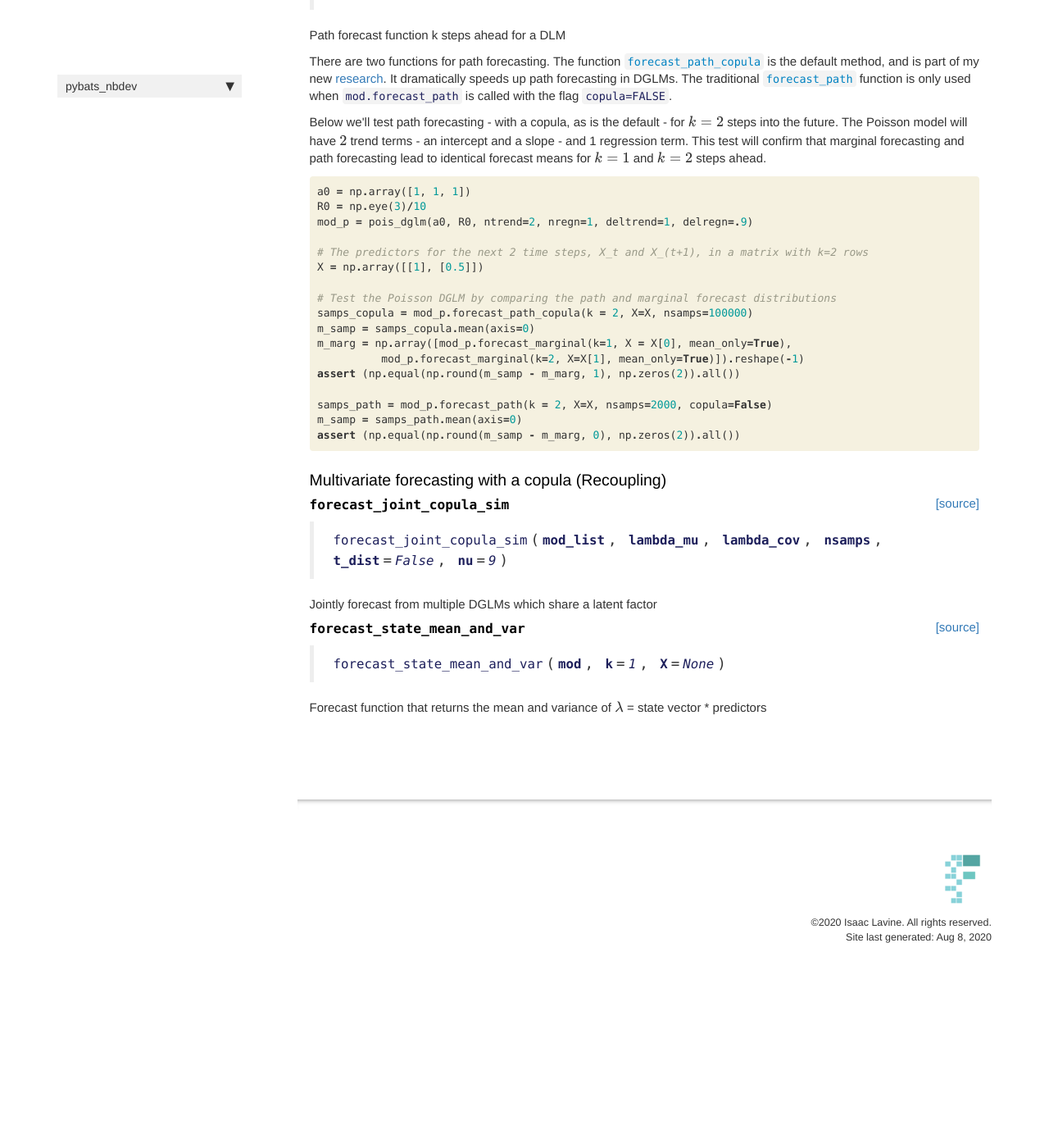
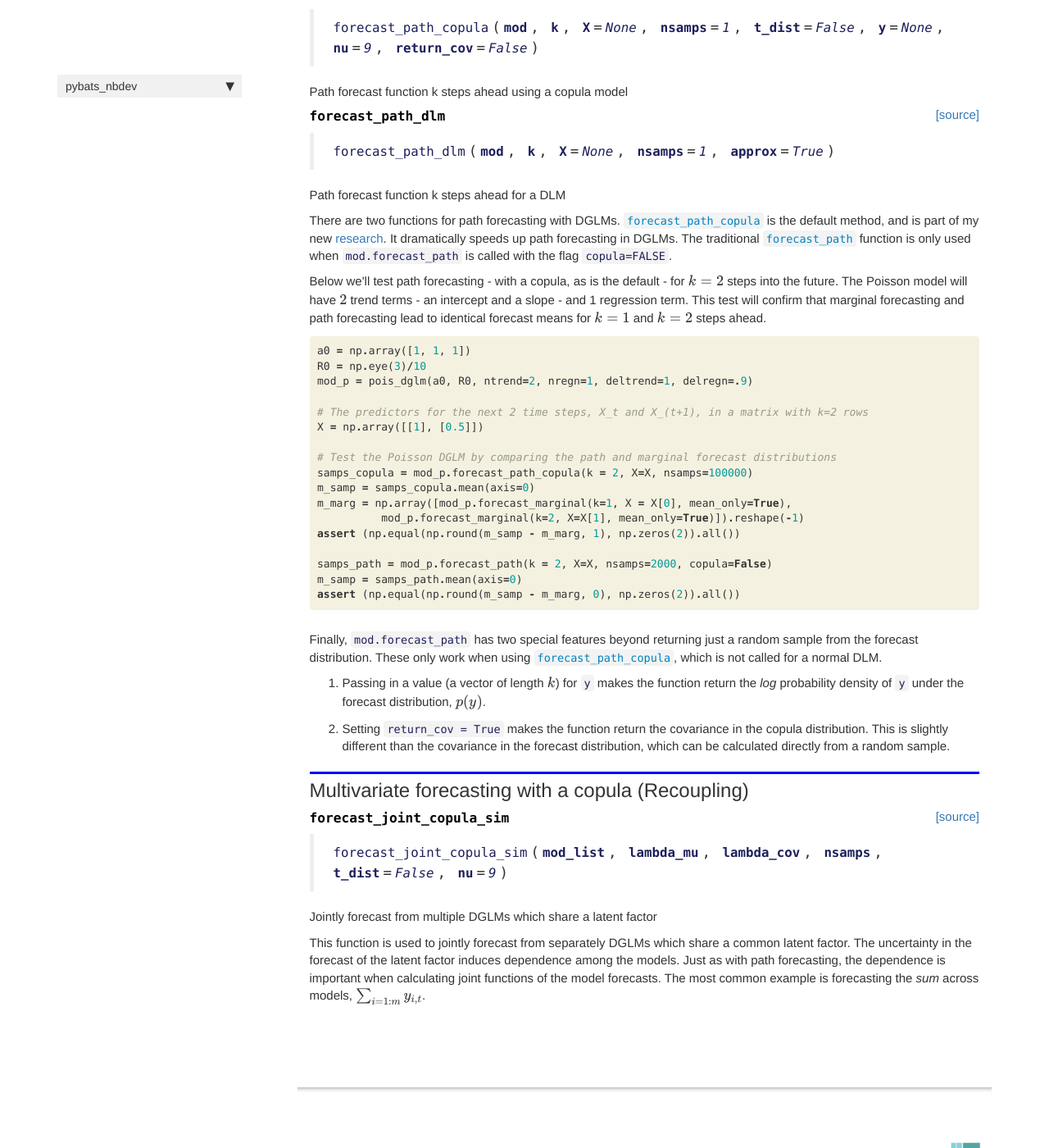
Before and after one commit to lavinei/pybats_nbdev, a Jekyll site: the page built from docs/forecast.html, in a window 1280 px wide and 1400 px high, scrolled down 2928 px. Shown: the whole window at 82% size. Built offline with Jekyll 4.4.1, drawn with Linux system fonts in a browser that asks for light colours; nearby versions of some CDN libraries; comment, search, counter and statistics services are not loaded; before the commit the page ends 4131 px from its top, so only the background shows below that; some of the changed text lies outside the part shown.

Commit message:
polishing up forecast documentation

```diff
--- a/docs/forecast.html
+++ b/docs/forecast.html
@@ -240,6 +240,18 @@
 </div>
     {% endraw %}
 
+<div class="cell border-box-sizing text_cell rendered"><div class="inner_cell">
+<div class="text_cell_render border-box-sizing rendered_html">
+<p>Finally, <code>mod.forecast_marginal</code> has three special features beyond returning just a random sample from the forecast distribution:</p>
+<ol>
+<li>Setting <code>mean_only = True</code> makes the function return the mean of the forecast distribution, instead of a random sample.</li>
+<li>Setting <code>state_mean_and_var = True</code> makes the function return the mean and variance of the linear predictor, $\lambda_t = F_t^{'} \theta_t$.</li>
+<li>Passing in a value for <code>y</code> makes the function return the <em>log</em> probability density of <code>y</code> under the forecast distribution, $p(y)$.</li>
+</ol>
+
+</div>
+</div>
+</div>
     {% raw %}
 
 <div class="cell border-box-sizing code_cell rendered">
@@ -325,7 +337,7 @@
 
 
 <div class="output_markdown rendered_html output_subarea ">
-<h4 id="forecast_path" class="doc_header"><code>forecast_path</code><a href="https://github.com/lavinei/pybats_nbdev/tree/master/pybats_nbdev/forecast.py#L94" class="source_link" style="float:right">[source]</a></h4><blockquote><p><code>forecast_path</code>(<strong><code>mod</code></strong>, <strong><code>k</code></strong>, <strong><code>X</code></strong>=<em><code>None</code></em>, <strong><code>nsamps</code></strong>=<em><code>1</code></em>)</p>
+<h4 id="forecast_path" class="doc_header"><code>forecast_path</code><a href="https://github.com/lavinei/pybats_nbdev/tree/master/pybats_nbdev/forecast.py#L113" class="source_link" style="float:right">[source]</a></h4><blockquote><p><code>forecast_path</code>(<strong><code>mod</code></strong>, <strong><code>k</code></strong>, <strong><code>X</code></strong>=<em><code>None</code></em>, <strong><code>nsamps</code></strong>=<em><code>1</code></em>)</p>
 </blockquote>
 <p>Path forecast function k steps ahead using sequential simulation</p>
 
@@ -357,7 +369,7 @@
 
 
 <div class="output_markdown rendered_html output_subarea ">
-<h4 id="forecast_path_copula" class="doc_header"><code>forecast_path_copula</code><a href="https://github.com/lavinei/pybats_nbdev/tree/master/pybats_nbdev/forecast.py#L146" class="source_link" style="float:right">[source]</a></h4><blockquote><p><code>forecast_path_copula</code>(<strong><code>mod</code></strong>, <strong><code>k</code></strong>, <strong><code>X</code></strong>=<em><code>None</code></em>, <strong><code>nsamps</code></strong>=<em><code>1</code></em>, <strong><code>t_dist</code></strong>=<em><code>False</code></em>, <strong><code>y</code></strong>=<em><code>None</code></em>, <strong><code>nu</code></strong>=<em><code>9</code></em>, <strong><code>return_cov</code></strong>=<em><code>False</code></em>)</p>
+<h4 id="forecast_path_copula" class="doc_header"><code>forecast_path_copula</code><a href="https://github.com/lavinei/pybats_nbdev/tree/master/pybats_nbdev/forecast.py#L165" class="source_link" style="float:right">[source]</a></h4><blockquote><p><code>forecast_path_copula</code>(<strong><code>mod</code></strong>, <strong><code>k</code></strong>, <strong><code>X</code></strong>=<em><code>None</code></em>, <strong><code>nsamps</code></strong>=<em><code>1</code></em>, <strong><code>t_dist</code></strong>=<em><code>False</code></em>, <strong><code>y</code></strong>=<em><code>None</code></em>, <strong><code>nu</code></strong>=<em><code>9</code></em>, <strong><code>return_cov</code></strong>=<em><code>False</code></em>)</p>
 </blockquote>
 <p>Path forecast function k steps ahead using a copula model</p>
 
@@ -389,7 +401,7 @@
 
 
 <div class="output_markdown rendered_html output_subarea ">
-<h4 id="forecast_path_dlm" class="doc_header"><code>forecast_path_dlm</code><a href="https://github.com/lavinei/pybats_nbdev/tree/master/pybats_nbdev/forecast.py#L195" class="source_link" style="float:right">[source]</a></h4><blockquote><p><code>forecast_path_dlm</code>(<strong><code>mod</code></strong>, <strong><code>k</code></strong>, <strong><code>X</code></strong>=<em><code>None</code></em>, <strong><code>nsamps</code></strong>=<em><code>1</code></em>, <strong><code>approx</code></strong>=<em><code>True</code></em>)</p>
+<h4 id="forecast_path_dlm" class="doc_header"><code>forecast_path_dlm</code><a href="https://github.com/lavinei/pybats_nbdev/tree/master/pybats_nbdev/forecast.py#L214" class="source_link" style="float:right">[source]</a></h4><blockquote><p><code>forecast_path_dlm</code>(<strong><code>mod</code></strong>, <strong><code>k</code></strong>, <strong><code>X</code></strong>=<em><code>None</code></em>, <strong><code>nsamps</code></strong>=<em><code>1</code></em>, <strong><code>approx</code></strong>=<em><code>True</code></em>)</p>
 </blockquote>
 <p>Path forecast function k steps ahead for a DLM</p>
 
@@ -405,7 +417,7 @@
 
 <div class="cell border-box-sizing text_cell rendered"><div class="inner_cell">
 <div class="text_cell_render border-box-sizing rendered_html">
-<p>There are two functions for path forecasting. The function <a href="/pybats_nbdev/forecast#forecast_path_copula"><code>forecast_path_copula</code></a> is the default method, and is part of my new <a href="https://arxiv.org/pdf/2007.04956.pdf">research</a>. It dramatically speeds up path forecasting in DGLMs. The traditional <a href="/pybats_nbdev/forecast#forecast_path"><code>forecast_path</code></a> function is only used when <code>mod.forecast_path</code> is called with the flag <code>copula=FALSE</code>.</p>
+<p>There are two functions for path forecasting with DGLMs. <a href="/pybats_nbdev/forecast#forecast_path_copula"><code>forecast_path_copula</code></a> is the default method, and is part of my new <a href="https://arxiv.org/pdf/2007.04956.pdf">research</a>. It dramatically speeds up path forecasting in DGLMs. The traditional <a href="/pybats_nbdev/forecast#forecast_path"><code>forecast_path</code></a> function is only used when <code>mod.forecast_path</code> is called with the flag <code>copula=FALSE</code>.</p>
 <p>Below we'll test path forecasting - with a copula, as is the default - for $k=2$ steps into the future. The Poisson model will have $2$ trend terms - an intercept and a slope - and 1 regression term. This test will confirm that marginal forecasting and path forecasting lead to identical forecast means for $k=1$ and $k=2$ steps ahead.</p>
 
 </div>
@@ -446,7 +458,18 @@
 
 <div class="cell border-box-sizing text_cell rendered"><div class="inner_cell">
 <div class="text_cell_render border-box-sizing rendered_html">
-<h3 id="Multivariate-forecasting-with-a-copula-(Recoupling)">Multivariate forecasting with a copula (Recoupling)<a class="anchor-link" href="#Multivariate-forecasting-with-a-copula-(Recoupling)"> </a></h3>
+<p>Finally, <code>mod.forecast_path</code> has two special features beyond returning just a random sample from the forecast distribution. These only work when using <a href="/pybats_nbdev/forecast#forecast_path_copula"><code>forecast_path_copula</code></a>, which is not called for a normal DLM.</p>
+<ol>
+<li>Passing in a value (a vector of length $k$) for <code>y</code> makes the function return the <em>log</em> probability density of <code>y</code> under the forecast distribution, $p(y)$.</li>
+<li>Setting <code>return_cov = True</code> makes the function return the covariance in the copula distribution. This is slightly different than the covariance in the forecast distribution, which can be calculated directly from a random sample.</li>
+</ol>
+
+</div>
+</div>
+</div>
+<div class="cell border-box-sizing text_cell rendered"><div class="inner_cell">
+<div class="text_cell_render border-box-sizing rendered_html">
+<h2 id="Multivariate-forecasting-with-a-copula-(Recoupling)">Multivariate forecasting with a copula (Recoupling)<a class="anchor-link" href="#Multivariate-forecasting-with-a-copula-(Recoupling)"> </a></h2>
 </div>
 </div>
 </div>
@@ -468,7 +491,7 @@
 
 
 <div class="output_markdown rendered_html output_subarea ">
-<h4 id="forecast_joint_copula_sim" class="doc_header"><code>forecast_joint_copula_sim</code><a href="https://github.com/lavinei/pybats_nbdev/tree/master/pybats_nbdev/forecast.py#L356" class="source_link" style="float:right">[source]</a></h4><blockquote><p><code>forecast_joint_copula_sim</code>(<strong><code>mod_list</code></strong>, <strong><code>lambda_mu</code></strong>, <strong><code>lambda_cov</code></strong>, <strong><code>nsamps</code></strong>, <strong><code>t_dist</code></strong>=<em><code>False</code></em>, <strong><code>nu</code></strong>=<em><code>9</code></em>)</p>
+<h4 id="forecast_joint_copula_sim" class="doc_header"><code>forecast_joint_copula_sim</code><a href="https://github.com/lavinei/pybats_nbdev/tree/master/pybats_nbdev/forecast.py#L374" class="source_link" style="float:right">[source]</a></h4><blockquote><p><code>forecast_joint_copula_sim</code>(<strong><code>mod_list</code></strong>, <strong><code>lambda_mu</code></strong>, <strong><code>lambda_cov</code></strong>, <strong><code>nsamps</code></strong>, <strong><code>t_dist</code></strong>=<em><code>False</code></em>, <strong><code>nu</code></strong>=<em><code>9</code></em>)</p>
 </blockquote>
 <p>Jointly forecast from multiple DGLMs which share a latent factor</p>
 
@@ -482,36 +505,11 @@
 </div>
     {% endraw %}
 
-    {% raw %}
-
-<div class="cell border-box-sizing code_cell rendered">
-
-</div>
-    {% endraw %}
-
-    {% raw %}
-
-<div class="cell border-box-sizing code_cell rendered">
-
-<div class="output_wrapper">
-<div class="output">
-
-<div class="output_area">
-
-
-<div class="output_markdown rendered_html output_subarea ">
-<h4 id="forecast_state_mean_and_var" class="doc_header"><code>forecast_state_mean_and_var</code><a href="https://github.com/lavinei/pybats_nbdev/tree/master/pybats_nbdev/forecast.py#L477" class="source_link" style="float:right">[source]</a></h4><blockquote><p><code>forecast_state_mean_and_var</code>(<strong><code>mod</code></strong>, <strong><code>k</code></strong>=<em><code>1</code></em>, <strong><code>X</code></strong>=<em><code>None</code></em>)</p>
-</blockquote>
-<p>Forecast function that returns the mean and variance of $\lambda$ = state vector * predictors</p>
-
-</div>
-
-</div>
+<div class="cell border-box-sizing text_cell rendered"><div class="inner_cell">
+<div class="text_cell_render border-box-sizing rendered_html">
+<p>This function is used to jointly forecast from separately DGLMs which share a common latent factor. The uncertainty in the forecast of the latent factor induces dependence among the models. Just as with path forecasting, the dependence is important when calculating joint functions of the model forecasts. The most common example is forecasting the <em>sum</em> across models, $\sum_{i=1:m} y_{i,t}$.</p>
 
 </div>
 </div>
-
 </div>
-    {% endraw %}
-
 </div>
--- a/pybats_nbdev/_nbdev.py
+++ b/pybats_nbdev/_nbdev.py
@@ -15,6 +15,7 @@
          "forecast_R_cov": "02_forecast.ipynb",
          "forecast_marginal": "02_forecast.ipynb",
          "forecast_marginal_bindglm": "02_forecast.ipynb",
+         "forecast_state_mean_and_var": "02_forecast.ipynb",
          "forecast_path": "02_forecast.ipynb",
          "forecast_path_copula": "02_forecast.ipynb",
          "forecast_path_dlm": "02_forecast.ipynb",
@@ -24,7 +25,6 @@
          "forecast_joint_copula_density_MC": "02_forecast.ipynb",
          "multivariate_t": "02_forecast.ipynb",
          "multivariate_t_density": "02_forecast.ipynb",
-         "forecast_state_mean_and_var": "02_forecast.ipynb",
          "forecast_marginal_density_MC": "02_forecast.ipynb",
          "define_dglm": "03_define_models.ipynb",
          "define_dlm_params": "03_define_models.ipynb",
```
Also changed, not shown: pybats_nbdev/forecast.py (+21 -22 lines), 1 other file.
